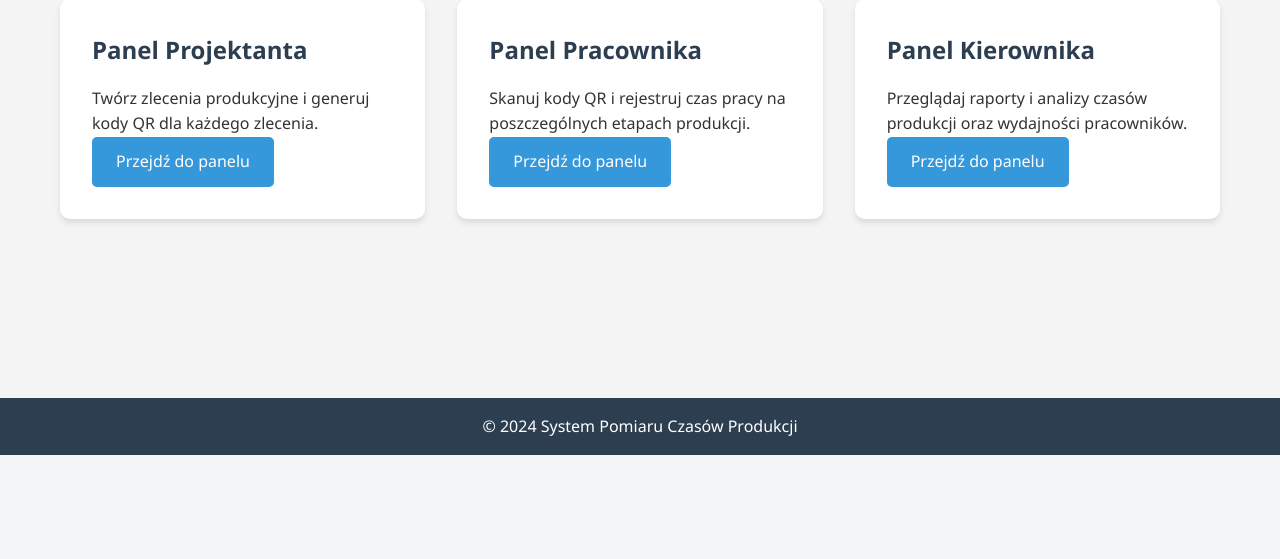
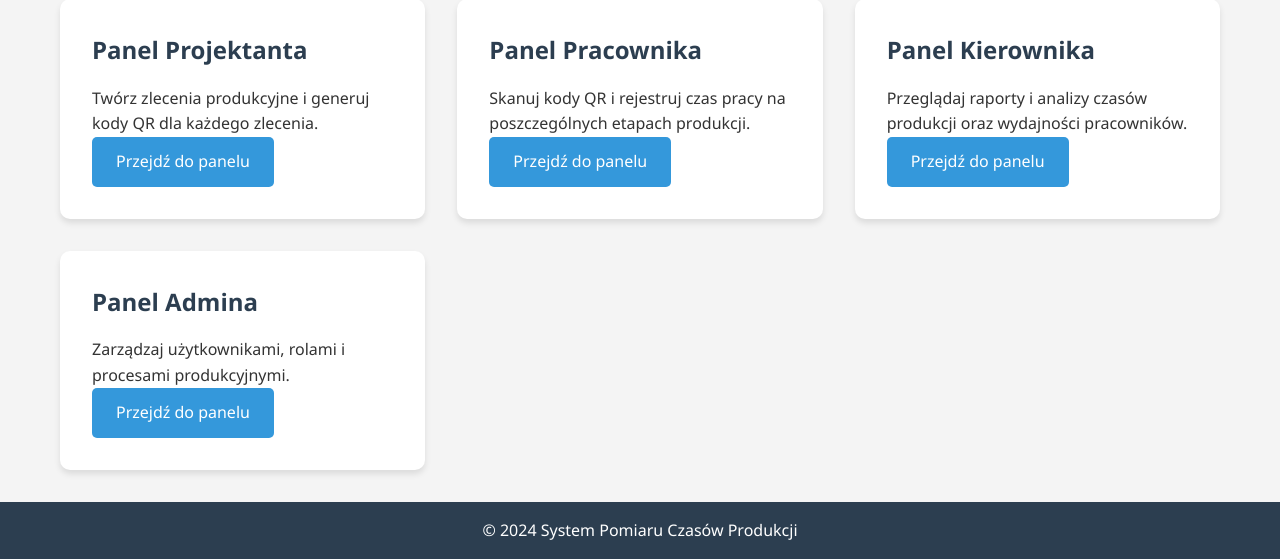
Before and after one commit to KamToman/PPProject, a Flask app: page / in a window 1280 px wide. Shown: the part 343-902 px from the top of the page. Before the commit the page ends 798 px from the top, so only its background shows below. Run offline with Flask 3, Linux system fonts and the light colour scheme; the visitor is signed in with stand-in values (Sample User, id 1).

Commit message:
Simplify navigation - users only see their assigned panel
Co-authored-by: KamToman <152777238+KamToman@users.noreply.github.com>

```diff
--- a/templates/base.html
+++ b/templates/base.html
@@ -13,17 +13,19 @@
             <h1 class="navbar-brand">System Pomiaru Czasów Produkcji</h1>
             <ul class="navbar-nav">
                 <li><a href="{{ url_for('index') }}">Home</a></li>
-                {% if user and user.role in ['admin', 'designer'] %}
-                <li><a href="{{ url_for('designer_panel') }}">Panel Projektanta</a></li>
-                {% endif %}
-                {% if user and user.role in ['admin', 'worker'] %}
-                <li><a href="{{ url_for('worker_panel') }}">Panel Pracownika</a></li>
-                {% endif %}
-                {% if user and user.role in ['admin', 'manager'] %}
-                <li><a href="{{ url_for('manager_panel') }}">Panel Kierownika</a></li>
-                {% endif %}
-                {% if user and user.role == 'admin' %}
-                <li><a href="{{ url_for('admin_panel') }}">Panel Admina</a></li>
+                {% if user %}
+                    {% if user.role == 'admin' %}
+                        <li><a href="{{ url_for('designer_panel') }}">Panel Projektanta</a></li>
+                        <li><a href="{{ url_for('worker_panel') }}">Panel Pracownika</a></li>
+                        <li><a href="{{ url_for('manager_panel') }}">Panel Kierownika</a></li>
+                        <li><a href="{{ url_for('admin_panel') }}">Panel Admina</a></li>
+                    {% elif user.role == 'designer' %}
+                        <li><a href="{{ url_for('designer_panel') }}">Panel Projektanta</a></li>
+                    {% elif user.role == 'worker' %}
+                        <li><a href="{{ url_for('worker_panel') }}">Panel Pracownika</a></li>
+                    {% elif user.role == 'manager' %}
+                        <li><a href="{{ url_for('manager_panel') }}">Panel Kierownika</a></li>
+                    {% endif %}
                 {% endif %}
                 <li style="margin-left: auto;">
                     <span style="color: white; margin-right: 1rem;">👤 {{ user.full_name if user else 'Gość' }} ({{ user.role if user else 'brak' }})</span>
--- a/templates/index.html
+++ b/templates/index.html
@@ -7,6 +7,7 @@
 </div>
 
 <div class="panels-grid">
+    {% if user.role == 'admin' %}
         <div class="panel-card">
             <h2>Panel Projektanta</h2>
             <p>Twórz zlecenia produkcyjne i generuj kody QR dla każdego zlecenia.</p>
@@ -24,5 +25,30 @@
             <p>Przeglądaj raporty i analizy czasów produkcji oraz wydajności pracowników.</p>
             <a href="{{ url_for('manager_panel') }}" class="btn btn-primary">Przejdź do panelu</a>
         </div>
+
+        <div class="panel-card">
+            <h2>Panel Admina</h2>
+            <p>Zarządzaj użytkownikami, rolami i procesami produkcyjnymi.</p>
+            <a href="{{ url_for('admin_panel') }}" class="btn btn-primary">Przejdź do panelu</a>
+        </div>
+    {% elif user.role == 'designer' %}
+        <div class="panel-card">
+            <h2>Panel Projektanta</h2>
+            <p>Twórz zlecenia produkcyjne i generuj kody QR dla każdego zlecenia.</p>
+            <a href="{{ url_for('designer_panel') }}" class="btn btn-primary">Przejdź do panelu</a>
+        </div>
+    {% elif user.role == 'worker' %}
+        <div class="panel-card">
+            <h2>Panel Pracownika</h2>
+            <p>Skanuj kody QR i rejestruj czas pracy na poszczególnych etapach produkcji.</p>
+            <a href="{{ url_for('worker_panel') }}" class="btn btn-primary">Przejdź do panelu</a>
+        </div>
+    {% elif user.role == 'manager' %}
+        <div class="panel-card">
+            <h2>Panel Kierownika</h2>
+            <p>Przeglądaj raporty i analizy czasów produkcji oraz wydajności pracowników.</p>
+            <a href="{{ url_for('manager_panel') }}" class="btn btn-primary">Przejdź do panelu</a>
+        </div>
+    {% endif %}
 </div>
 {% endblock %}
```
Lines whose indentation alone changed are shown as unchanged.
